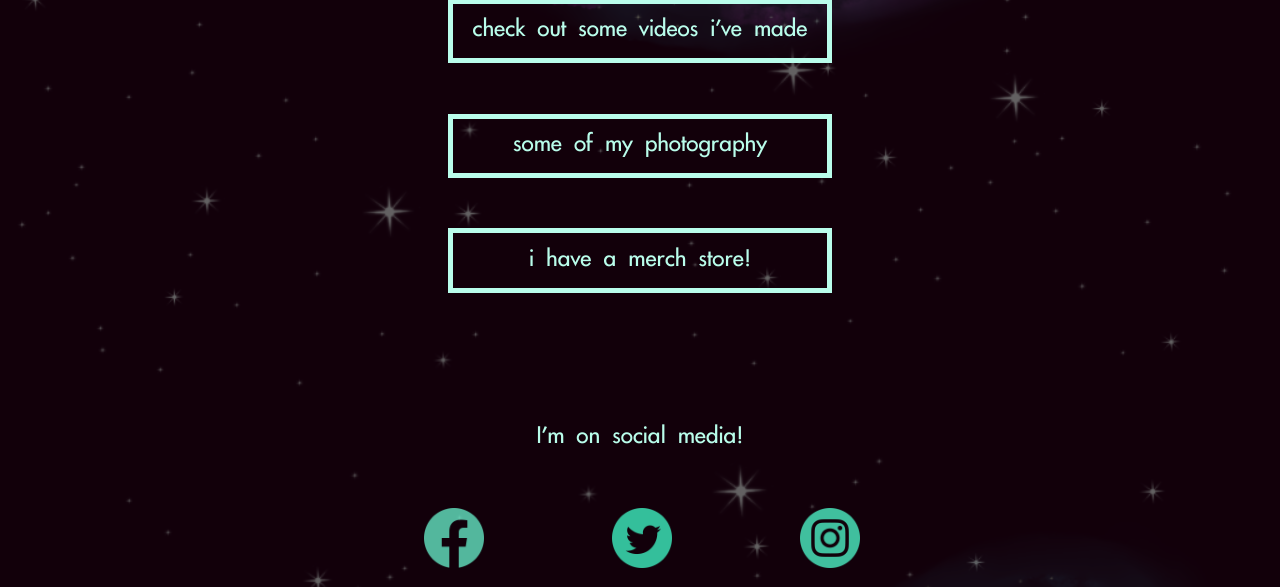
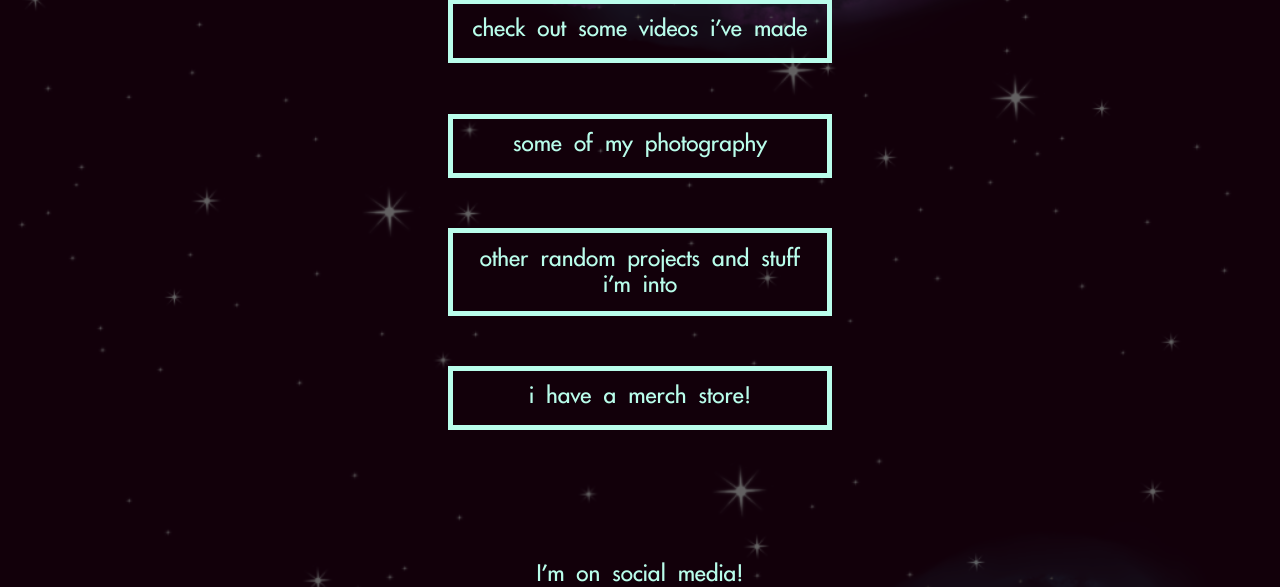
Before and after one commit to rubixqmusic/JohnnyRubixApp, a Flask app: page / in a window 1280 px wide. Shown: the part 842-1429 px from the top of the page. Run offline with Flask 2, Linux system fonts and the light colour scheme; some libraries are stand-ins or nearby versions.

Commit message:
cleaning this bitch up

```diff
--- a/static/css/rubix space.css
+++ b/static/css/rubix space.css
@@ -143,6 +143,10 @@ h4 {
     text-align: center;
 }
 
+#main-header:hover {
+    cursor: pointer;
+}
+
 
 body {
     background-image: var(--background-image);
@@ -227,6 +231,9 @@ body {
     display: none;}
 
 #photography-drop-down {
+    display: none;}
+
+#random-stuff-drop-down {
     display: none;}
 
 .drop-down-heading {
--- a/static/scripts/home.js
+++ b/static/scripts/home.js
@@ -2,6 +2,14 @@ $(document).ready(function() {
 
     var streamingButtonText = $('#streaming-button h3').text();
     var musicButtonText = $('#music-button h3').text();
+
+    //header button home link
+
+    $("#main-header").click(function() {
+      var url = "/";
+      window.open(url, "_self");
+
+    });
 
     //my story section
 
@@ -35,7 +43,7 @@ $(document).ready(function() {
     $("#close-streaming-button").click(function() {
       $('#streaming-drop-down').slideUp();
       $('#streaming-button h3').text(streamingButtonText);
-  });
+    });
 
 
 
@@ -61,7 +69,7 @@ $(document).ready(function() {
     $("#close-music-button").click(function() {
       $('#music-drop-down').slideUp();
       $('#music-button h3').text(musicButtonText);
-  });
+    });
 
 
     //videos section
@@ -79,7 +87,7 @@ $(document).ready(function() {
       $('#videos-drop-down').slideUp();
     });
 
-  $("#youtube-button").click(function() {
+    $("#youtube-button").click(function() {
     var url = "http://youtube.com/c/johnnyrubix";
     window.open(url, '_blank');
 
@@ -100,6 +108,23 @@ $(document).ready(function() {
       $('#photography-drop-down').slideUp();
     });
 
+    //random stuff section
+
+    $("#random-stuff-button").click(function() {
+      var isHidden = $("#random-stuff-drop-down").is(":hidden");
+      if (isHidden) {
+          $('#random-stuff-drop-down').slideDown();
+      } else {
+          $('#random-stuff-drop-down').slideUp();
+        }
+    });
+
+    $("#close-random-stuff-button").click(function() {
+    $('#random-stuff-drop-down').slideUp();
+    });
+
+  //merch store section
+
     $("#merch-store-button").click(function() {
         var url = "http://johnnyrubix.bandcamp.com/merch";
         window.open(url, '_blank');
--- a/templates/home.html
+++ b/templates/home.html
@@ -8,6 +8,7 @@
 <meta property="og:image" content="{{url_for('static', filename='images/johnnyrubix-og.png')}}">
 <meta property="og:type" content="website"/>
 {% endblock %}
+
 
 {% block scripts %}
 <script src="https://ajax.googleapis.com/ajax/libs/jquery/3.6.0/jquery.min.js"></script>
@@ -27,6 +28,7 @@
 <div class="profile-picture-container">
     <img src="{{url_for('static', filename='images/profile.png')}}" alt="a picture of Johnny Rubix" id="profile-picture">
 </div>
+
 <br>
 
 <div class="caption-text" id="johnny-rubix-caption-container">
@@ -38,6 +40,8 @@
 <br>
 
 <div class="body-container">
+
+
     <div class="content-container" id="my-story-container">
         <div class="button" id="my-story-button">
             <h3>my story</h3>
@@ -58,6 +62,7 @@
             </div>
         </div>
     </div>
+
 
     <div class="content-container" id="new-music-container">
         <div class="button" id="streaming-button">
@@ -85,6 +90,7 @@
         </div>
     </div>
 
+
     <div class="content-container" id="music-container">
         <div class="button" id="music-button">
             <h3>check out my music</h3>
@@ -109,6 +115,7 @@
             </div>
         </div>
     </div>
+
 
     <div class="content-container" id="videos-container">
         <div class="button" id="videos-button">
@@ -163,6 +170,7 @@
             </div>
         </div>
     </div>
+
 
     <div class="content-container" id="photography-container">
         <div class="button" id="photography-button">
@@ -224,6 +232,68 @@
         </div>
     </div>
 
+
+    <div class="content-container" id="random-stuff-container">
+        <div class="button" id="random-stuff-button">
+            <h3>other random projects and stuff i'm into</h3>
+        </div>
+
+        <div class="drop-down-menu-container" id="random-stuff-drop-down">
+            <div class="photography-container iframe-box" id="game-slideshow">
+                <div id="gameCarousel" class="carousel slide" data-ride="carousel">
+                    <!-- Indicators -->
+                    <ol class="carousel-indicators">
+                    <li data-target="#gameCarousel" data-slide-to="0" class="active"></li>
+                    <li data-target="#gameCarousel" data-slide-to="1"></li>
+                    <li data-target="#gameCarousel" data-slide-to="2"></li>
+                    </ol>
+
+                    <!-- Wrapper for slides -->
+                    <div class="carousel-inner">
+                    <div class="item active">
+                        <img src="{{url_for('static', filename='images/rio.jpg')}}" alt="Rio">
+
+                        <div class="carousel-caption">
+                            <h4>meow</h4>
+                        </div>
+                    </div>
+
+                    <div class="item">
+                        <img src="{{url_for('static', filename='images/building.jpg')}}" alt="Building">
+
+                        <div class="carousel-caption">
+                            <h4></h4>
+                        </div>
+                    </div>
+
+                    <div class="item">
+                        <img src="{{url_for('static', filename='images/flowers.jpg')}}" alt="flowers">
+
+                        <div class="carousel-caption">
+                            <h4></h4>
+                        </div>
+                    </div>
+                    </div>
+
+                    <!-- Left and right controls -->
+                    <a class="left carousel-control" href="#gameCarousel" data-slide="prev">
+                    <span class="glyphicon glyphicon-chevron-left"></span>
+                    <span class="sr-only">Previous</span>
+                    </a>
+                    <a class="right carousel-control" href="#gameCarousel" data-slide="next">
+                    <span class="glyphicon glyphicon-chevron-right"></span>
+                    <span class="sr-only">Next</span>
+                    </a>
+                </div>
+            </div>
+            <br>
+            <div class="close-menu-button" id="close-random-stuff-button">
+                <h3>X</h3>
+            </div>
+        </div>
+    </div>
+
+
     <div class="content-container" id="merch-store-container">
             <div class="button" id="merch-store-button">
                 <h3>i have a merch store!</h3>
@@ -235,12 +305,12 @@
     <br>
     <br>
 
-
     <div class="content-container" id="social-media-container">
             <h3>I'm on social media!</h3>
 
             <br>
     </div>
+
 
     <div class="social-media-container" id="social-media-container">
         <span>
--- a/templates/layout.html
+++ b/templates/layout.html
@@ -22,7 +22,7 @@
         <div class="header">
                 {% block header %}
                 <div>
-                    <h1>Johnny Rubix</h1>
+                    <h1 id="main-header">Johnny Rubix</h1>
                 </div>
                 {% endblock %}
         </div>
```
Lines whose indentation alone changed are shown as unchanged.
